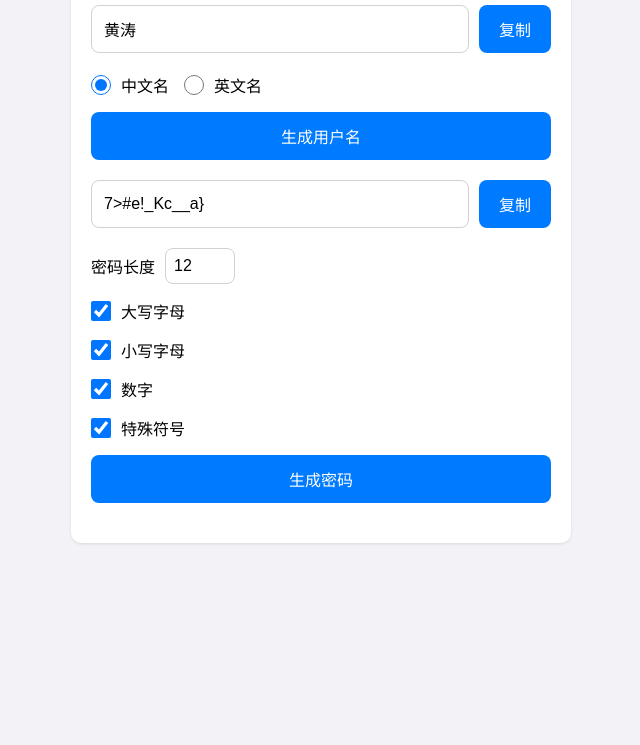
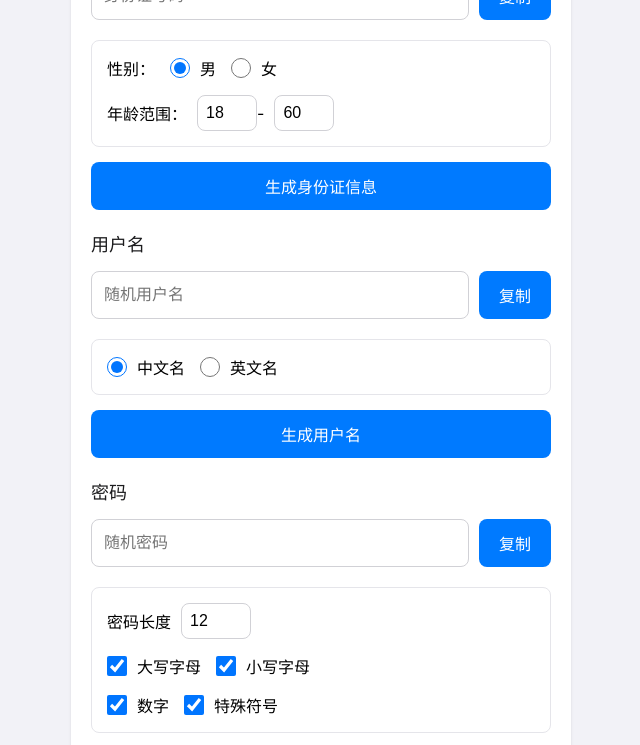
Before and after one commit to marrylate/password-generator, a plain HTML site: page index.html in a window 1280 px wide. Shown: the part 164-909 px from the top of the page, without its empty margins (319-959 px from the left). Before the commit the page ends 800 px from the top, so only its background shows below. Drawn offline with Linux system fonts and the light colour scheme.

```diff
--- a/index.html
+++ b/index.html
@@ -3,7 +3,7 @@
 <head>
     <meta charset="UTF-8">
     <meta name="viewport" content="width=device-width, initial-scale=1.0, maximum-scale=1.0, user-scalable=no">
-    <title>密码生成器</title>
+    <title>信息生成器</title>
     <style>
         * {
             margin: 0;
@@ -62,6 +62,7 @@
             font-size: 16px;
             font-weight: 500;
             min-height: 44px;
+            cursor: pointer;
         }
 
         button:active {
@@ -70,12 +71,19 @@
 
         .settings {
             margin-bottom: 15px;
+            padding: 15px;
+            border: 1px solid #e5e5ea;
+            border-radius: 8px;
         }
 
         .setting {
             margin-bottom: 15px;
             display: flex;
             align-items: center;
+        }
+
+        .setting:last-child {
+            margin-bottom: 0;
         }
 
         input[type="checkbox"], input[type="radio"] {
@@ -104,12 +112,42 @@
             width: 100%;
             margin-bottom: 20px;
         }
+
+        .section-title {
+            font-size: 18px;
+            margin-bottom: 15px;
+            color: #1c1c1e;
+            font-weight: 500;
+        }
     </style>
 </head>
 <body>
     <div class="container">
-        <h1>密码生成器</h1>
+        <h1>信息生成器</h1>
 
+        <!-- 身份证信息生成部分 -->
+        <div class="section-title">身份证信息</div>
+        <div class="password-box">
+            <input type="text" id="idcard" readonly placeholder="身份证号码">
+            <button id="copyIdcard">复制</button>
+        </div>
+        <div class="settings">
+            <div class="setting">
+                <label>性别：</label>
+                <label><input type="radio" name="gender" value="male" checked> 男</label>
+                <label><input type="radio" name="gender" value="female"> 女</label>
+            </div>
+            <div class="setting">
+                <label>年龄范围：
+                    <input type="number" id="minAge" value="18" min="1" max="100" style="width: 60px;"> -
+                    <input type="number" id="maxAge" value="60" min="1" max="100" style="width: 60px;">
+                </label>
+            </div>
+        </div>
+        <button id="generateIdcard" class="full-width-button">生成身份证信息</button>
+
+        <!-- 用户名生成部分 -->
+        <div class="section-title">用户名</div>
         <div class="password-box">
             <input type="text" id="username" readonly placeholder="随机用户名">
             <button id="copyUsername">复制</button>
@@ -122,6 +160,8 @@
         </div>
         <button id="generateUsername" class="full-width-button">生成用户名</button>
 
+        <!-- 密码生成部分 -->
+        <div class="section-title">密码</div>
         <div class="password-box">
             <input type="text" id="password" readonly placeholder="随机密码">
             <button id="copy">复制</button>
@@ -132,14 +172,10 @@
             </div>
             <div class="setting">
                 <label><input type="checkbox" id="uppercase" checked>大写字母</label>
-            </div>
-            <div class="setting">
                 <label><input type="checkbox" id="lowercase" checked>小写字母</label>
             </div>
             <div class="setting">
                 <label><input type="checkbox" id="numbers" checked>数字</label>
-            </div>
-            <div class="setting">
                 <label><input type="checkbox" id="symbols" checked>特殊符号</label>
             </div>
         </div>
@@ -147,92 +183,36 @@
     </div>
 
     <script>
+        // 身份证号码生成相关数据
+        const areaCode = ['110101', '310101', '440101', '440300', '510101', '330101', '320100', '420100', '500100', '610100'];
+
+        // 用户名生成相关数据
         const firstNames = ['张', '王', '李', '赵', '刘', '陈', '杨', '黄', '周', '吴', '郑', '马', '朱', '胡', '林'];
         const lastNames = ['伟', '芳', '娜', '秀英', '敏', '静', '丽', '强', '磊', '洋', '艳', '勇', '军', '杰', '涛'];
-        const engNames = ['cool', 'happy', 'super', 'funny', 'clever', 'smart', 'nice', 'good', 'best', 'lucky', 'sweet', 'bright', 'sunny', 'moon', 'star'];
-        const engSuffix = ['123', '888', '666', '999', '777', '555', '333', '222', '111', '000', '_pro', '_vip', '_ace', '_top', '_max'];
+        const engNames = ['cool', 'happy', 'super', 'funny', 'clever', 'smart', 'nice', 'good', 'best', 'lucky'];
+        const engSuffix = ['123', '888', '666', '999', '777', '555', '333', '222', '111', '000'];
 
+        // 添加事件监听器
         document.getElementById('generate').addEventListener('click', generatePassword);
         document.getElementById('copy').addEventListener('click', copyPassword);
         document.getElementById('generateUsername').addEventListener('click', generateUsername);
         document.getElementById('copyUsername').addEventListener('click', copyUsername);
+        document.getElementById('generateIdcard').addEventListener('click', generateIdcard);
+        document.getElementById('copyIdcard').addEventListener('click', copyIdcard);
 
-        function generatePassword() {
-            const length = parseInt(document.getElementById('length').value);
-            const hasUpper = document.getElementById('uppercase').checked;
-            const hasLower = document.getElementById('lowercase').checked;
-            const hasNumbers = document.getElementById('numbers').checked;
-            const hasSymbols = document.getElementById('symbols').checked;
+        // 身份证号码生成函数
+        function generateIdcard() {
+            const gender = document.querySelector('input[name="gender"]:checked').value;
+            const minAge = parseInt(document.getElementById('minAge').value);
+            const maxAge = parseInt(document.getElementById('maxAge').value);
 
-            const upper = 'ABCDEFGHIJKLMNOPQRSTUVWXYZ';
-            const lower = 'abcdefghijklmnopqrstuvwxyz';
-            const numbers = '0123456789';
-            const symbols = '!@#$%^&*()_+-=[]{}|;:,.<>?';
+            // 生成出生日期
+            const now = new Date();
+            const minYear = now.getFullYear() - maxAge;
+            const maxYear = now.getFullYear() - minAge;
+            const year = Math.floor(Math.random() * (maxYear - minYear + 1)) + minYear;
+            const month = String(Math.floor(Math.random() * 12) + 1).padStart(2, '0');
+            const day = String(Math.floor(Math.random() * 28) + 1).padStart(2, '0');
 
-            let chars = '';
-            if (hasUpper) chars += upper;
-            if (hasLower) chars += lower;
-            if (hasNumbers) chars += numbers;
-            if (hasSymbols) chars += symbols;
-
-            if (!chars) {
-                alert('请至少选择一种字符类型！');
-                return;
-            }
-
-            let password = '';
-            for (let i = 0; i < length; i++) {
-                const randomIndex = Math.floor(Math.random() * chars.length);
-                password += chars[randomIndex];
-            }
-
-            document.getElementById('password').value = password;
-        }
-
-        function generateUsername() {
-            const type = document.querySelector('input[name="usernameType"]:checked').value;
-            let username = '';
-
-            if (type === 'cn') {
-                const firstName = firstNames[Math.floor(Math.random() * firstNames.length)];
-                const lastName = lastNames[Math.floor(Math.random() * lastNames.length)];
-                username = firstName + lastName;
-            } else {
-                const name = engNames[Math.floor(Math.random() * engNames.length)];
-                const suffix = engSuffix[Math.floor(Math.random() * engSuffix.length)];
-                username = name + suffix;
-            }
-
-            document.getElementById('username').value = username;
-        }
-
-        function copyPassword() {
-            const passwordInput = document.getElementById('password');
-            passwordInput.select();
-            document.execCommand('copy');
-
-            const copyButton = document.getElementById('copy');
-            copyButton.textContent = '已复制';
-            setTimeout(() => {
-                copyButton.textContent = '复制';
-            }, 1000);
-        }
-
-        function copyUsername() {
-            const usernameInput = document.getElementById('username');
-            usernameInput.select();
-            document.execCommand('copy');
-
-            const copyButton = document.getElementById('copyUsername');
-            copyButton.textContent = '已复制';
-            setTimeout(() => {
-                copyButton.textContent = '复制';
-            }, 1000);
-        }
-
-        // 页面加载时自动生成用户名和密码
-        generateUsername();
-        generatePassword();
-    </script>
-</body>
-</html>
+            // 生成身份证号
+            const area = areaCode[Math.floor(Math.random() * a
```
